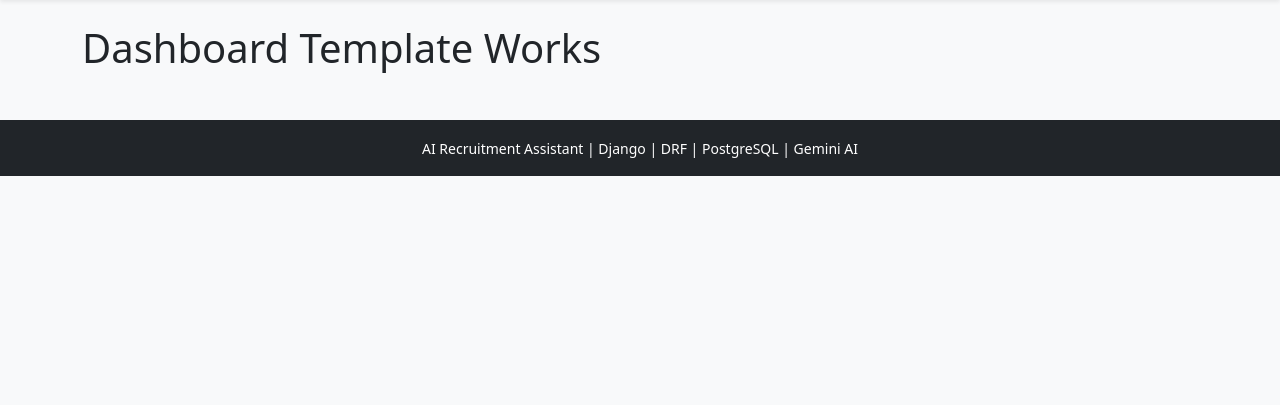
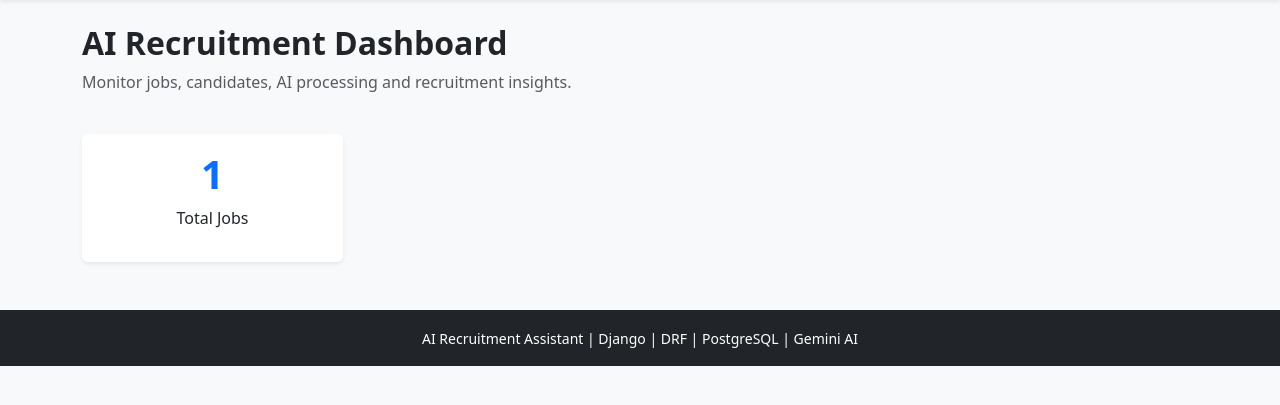
Before and after one commit to shuklaaanjaney/AI-Recruitment-Assistant, a Django app: template templates/dashboard/dashboard.html in a window 1280 px wide. Shown: the part 56-461 px from the top of the page. Run offline with Django 5.2, Linux system fonts and the light colour scheme; the template is opened without the code that fills it: most values are stand-ins (such as "Sample title", 1, 10 or a date in 2020).

Commit message:
Debug dashboard view

```diff
--- a/templates/dashboard/dashboard.html
+++ b/templates/dashboard/dashboard.html
@@ -2,6 +2,37 @@
 
 {% block content %}
 
-<h1>Dashboard Template Works</h1>
+
+<div class="d-flex justify-content-between align-items-center mb-4">
+
+    <div>
+        <h2 class="fw-bold">
+            AI Recruitment Dashboard
+        </h2>
+
+        <p class="text-muted">
+            Monitor jobs, candidates, AI processing and recruitment insights.
+        </p>
+    </div>
+
+</div>
+
+<div class="row g-4">
+
+    <div class="col-md-3">
+        <div class="card shadow-sm border-0">
+            <div class="card-body text-center">
+
+                <h1 class="fw-bold text-primary">
+                    {{ total_jobs }}
+                </h1>
+
+                <p>Total Jobs</p>
+
+            </div>
+        </div>
+    </div>
+
+</div>
 
 {% endblock %}
```
